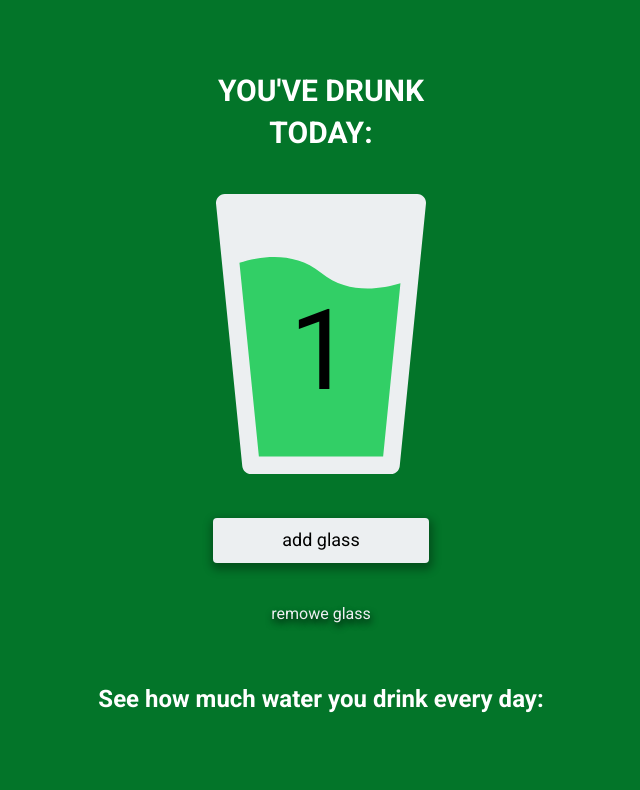
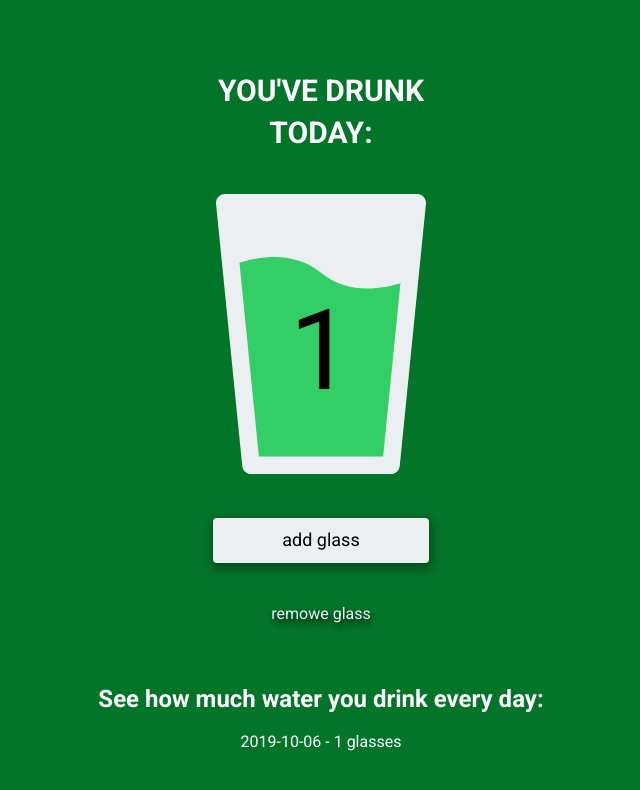
Before and after one commit to UlaKrawczyk/drink-water, a website: page src/content/index.html in a window 1280 px wide. Both pictures are taken after a click on the button "add glass". Shown: the whole page, without its empty margins (319-959 px from the left). Drawn offline with nearby package versions, Linux system fonts and the light colour scheme; files that its build step writes are made by us from their sources.

Commit message:
chore: regEx to check data history element

```diff
--- a/src/js/main.js
+++ b/src/js/main.js
@@ -18,6 +18,7 @@ const buttonAdd = document.querySelector(".drink__button--1-js");
 const buttonSub = document.querySelector(".drink__button--2-js");
 const glassNumber = document.querySelector(".drink__number--js");
 const ul = document.querySelector(".history__list");
+const liItem = "";
 const key = new Date().toISOString().slice(0, 10);
 let number = 0;
 
@@ -30,6 +31,27 @@ if (!localStorage.getItem(key)) {
   number = localStorage.getItem(key);
 }
 
+for (let i = 0; i < localStorage.length; i++) {
+
+  let key = localStorage.key(i);
+  //sprawdzenie czy format daty
+  const regEX = /[0-9]{4}-[0-9]{2}-[0-9]{2}/;
+  if (key.match(regEX)) {
+    let value = localStorage.getItem(key);
+    let content = `${key} - ${value} glasses`;
+
+    const liItem = document.createElement('li');
+    liItem.classList.add('history__item');
+    liItem.textContent = content;
+    ul.appendChild(liItem);
+  }
+}
+
+function syncToday() {
+  const item = document.querySelector("li:last-child");
+  item.textContent = `${localStorage.key(localStorage.length -1)} - ${localStorage.getItem(key)} glasses`;
+}
+
 buttonAdd.addEventListener("click", function () {
   number++;
   if (number >= 100) {
@@ -37,6 +59,7 @@ buttonAdd.addEventListener("click", function () {
   } else {
     glassNumber.innerHTML = number;
     localStorage.setItem(key, number);
+    syncToday();
   }
 });
 
@@ -47,16 +70,6 @@ buttonSub.addEventListener("click", (e) => {
   } else {
     glassNumber.innerHTML = number;
     localStorage.setItem(key, number);
+    syncToday();
   }
 });
-
-for (let i = 0; i < localStorage.length -1; i++) {
-  let key = localStorage.key(i);
-  let value = localStorage.getItem(key);
-  let content = `${key} - ${value} glasses`;
-
-  const liItem = document.createElement('li');
-  liItem.classList.add('history__item');
-  liItem.textContent = content;
-  ul.appendChild(liItem);
-}
--- a/src/scss/main.scss
+++ b/src/scss/main.scss
@@ -101,7 +101,7 @@ body {
   margin-bottom: 40px;
 
   &__header {
-    margin-bottom: 10px;
+    margin: 0 15px 10px 15px;
   }
 
   //ul styles:
```
